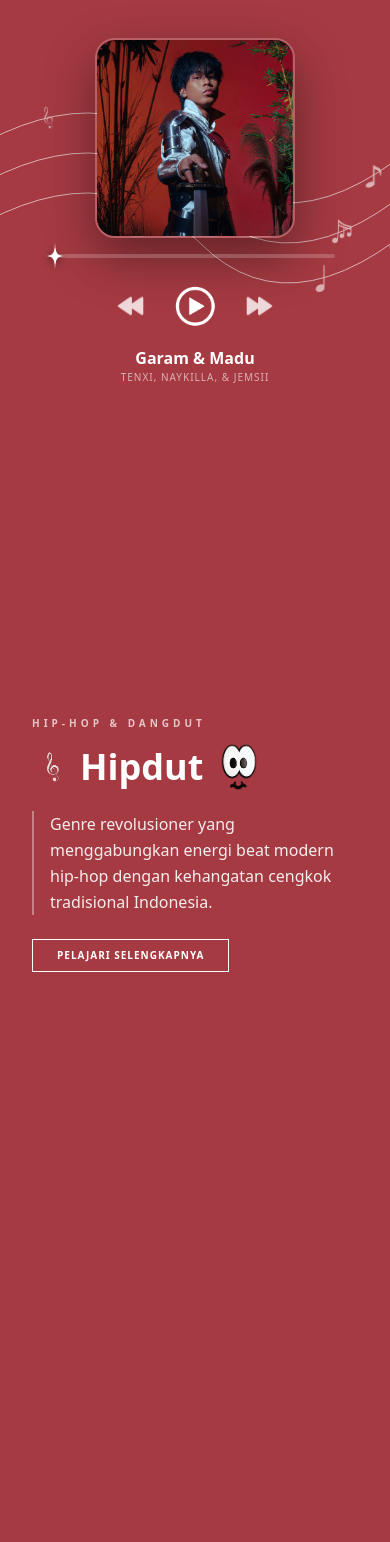
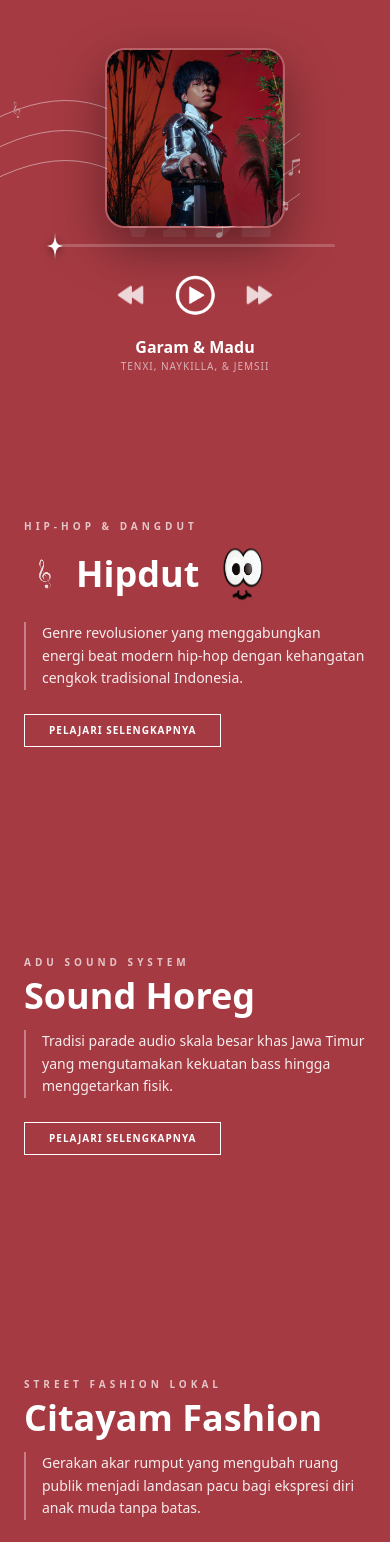
Before and after one commit to niookeyy/nio-melas, a React (Vite) app: page / in a window 390 px wide. Shown: the top 1542 px of the page. Built offline with nearby package versions, Linux system fonts and the light colour scheme.

Commit message:
update responsif

```diff
--- a/src/App.jsx
+++ b/src/App.jsx
@@ -881,16 +881,17 @@ const ContemporaryScroll = () => {
 
   return (
     <div ref={containerRef} className={`transition-colors duration-1000 ${contentData[currentSessionIndex].color} min-h-screen text-white font-sans`}>
-      <div className="flex flex-col md:flex-row relative w-full">
+      <div className="flex flex-col md:flex-row relative w-full items-start">
 
         {/* SISI KIRI: STICKY */}
-        {/* Perubahan: h-[50vh] di mobile untuk memberi ruang deskripsi di bawahnya */}
+        {/* Perbaikan Mobile: Tinggi dikurangi jadi 50vh agar desc kanan naik */}
         <div className="w-full md:w-1/2 h-[50vh] md:h-screen sticky top-0 flex flex-col items-center justify-center p-4 md:p-12 z-20 overflow-hidden select-none">
           <h1 ref={bgTextRef} className="absolute text-[18vw] font-black opacity-10 pointer-events-none uppercase select-none">
             {contentData[currentSessionIndex].bgText}
           </h1>
 
-          <svg width="400" height="300" viewBox="0 0 400 300" preserveAspectRatio="xMidYMid meet" style={{ position: 'absolute', left: 0, top: '15%', opacity: currentSessionIndex === 0 ? 0.6 : 0, transition: 'opacity 0.5s', pointerEvents: 'none' }}>
+          {/* Perbaikan Mobile: Ukuran SVG diperkecil via transform & width */}
+          <svg className="w-[300px] md:w-[400px] h-auto" viewBox="0 0 400 300" preserveAspectRatio="xMidYMid meet" style={{ position: 'absolute', left: 0, top: '15%', opacity: currentSessionIndex === 0 ? 0.6 : 0, transition: 'opacity 0.5s', pointerEvents: 'none' }}>
             <path id="path1" d="M -50 100 Q 100 0 200 100 T 450 50" fill="none" stroke="white" strokeWidth="1"/>
             <image href={nadaGImg} className="note-1" width="30" height="30" />
             <image href={nadaiimg} className="note-a" width="30" height="30" />
@@ -902,14 +903,14 @@ const ContemporaryScroll = () => {
             <image href={nadaitripleimg} className="note-c" width="30" height="30" />
           </svg>
 
-          {/* Perubahan: max-w-[200px] di mobile agar gambar tidak terlalu besar */}
-          <div ref={mainImageRef} className="relative z-10 w-full max-w-[200px] md:max-w-[420px] aspect-square rounded-[20px] md:rounded-[30px] overflow-hidden shadow-[0_20px_50px_rgba(0,0,0,0.4)] mb-4 md:mb-8 border-2 border-white/20">
+          {/* Perbaikan Mobile: Gambar Utama diperkecil (max-w-[180px]) */}
+          <div ref={mainImageRef} className="relative z-10 w-full max-w-[180px] md:max-w-[420px] aspect-square rounded-[20px] md:rounded-[30px] overflow-hidden shadow-[0_20px_50px_rgba(0,0,0,0.4)] mb-4 md:mb-8 border-2 border-white/20">
             <img src={contentData[currentSessionIndex].image} className="w-full h-full object-cover" alt="Visual" />
           </div>
 
           <div className={`w-full max-w-[280px] md:max-w-[420px] transition-all duration-500 z-10 ${contentData[currentSessionIndex].hasMusicPlayer ? 'opacity-100' : 'opacity-0 pointer-events-none'}`}>
-            {/* Perubahan: mb-6 di mobile agar lebih rapat */}
-            <div className="w-full h-[4px] bg-white/20 relative mb-6 md:mb-10 cursor-pointer rounded-full" onMouseDown={handleMouseDown}>
+            {/* Perbaikan Mobile: Jarak Progress bar dikurangi */}
+            <div className="w-full h-[3px] md:h-[4px] bg-white/20 relative mb-6 md:mb-10 cursor-pointer rounded-full" onMouseDown={handleMouseDown}>
               <div className="absolute left-0 top-0 h-full bg-white rounded-full" style={{ width: `${progress}%` }} />
               <img
                 src={bintangImg}
@@ -925,14 +926,14 @@ const ContemporaryScroll = () => {
               />
             </div>
 
-            {/* Perubahan: gap-6 di mobile */}
+            {/* Perbaikan Mobile: Icon Player diperkecil */}
             <div className="flex items-center justify-center gap-6 md:gap-8">
               <img src={forwardIcon} onClick={handlePrev} className="w-8 md:w-12 cursor-pointer rotate-180 opacity-80 hover:opacity-100" alt="Prev" />
               <img src={isPlaying ? pauseIcon : playIcon} onClick={togglePlay} className="w-12 md:w-20 cursor-pointer hover:scale-110" alt="Play" />
               <img src={forwardIcon} onClick={handleNext} className="w-8 md:w-12 cursor-pointer opacity-80 hover:opacity-100" alt="Next" />
             </div>
 
-            {/* Perubahan: mt-4 di mobile dan font size lebih kecil */}
+            {/* Perbaikan Mobile: Text lagu diperkecil sedikit */}
             <div className="text-center mt-4 md:mt-6 select-none">
               <p className="text-base md:text-xl font-bold truncate">{contentData[currentSessionIndex].playlist[currentTrackIndex]?.title || "No Track"}</p>
               <p className="text-[10px] md:text-sm opacity-60 uppercase tracking-widest">{contentData[currentSessionIndex].playlist[currentTrackIndex]?.artist || ""}</p>
@@ -943,23 +944,21 @@ const ContemporaryScroll = () => {
         {/* SISI KANAN: SCROLLABLE CONTENT */}
         <div className="w-full md:w-1/2 relative z-10">
           {contentData.map((item, index) => (
-            /* Perubahan: py-12 di mobile agar konten naik ke area pandang */
-            <section key={index} className="content-section min-h-screen flex flex-col justify-center px-8 md:px-20 py-12 md:py-24">
+            /* Perbaikan Mobile: Padding dikurangi agar teks deskripsi langsung terlihat */
+            <section key={index} className="content-section min-h-[50vh] md:min-h-screen flex flex-col justify-center px-6 md:px-20 py-12 md:py-24">
               <span className="uppercase tracking-[4px] text-[10px] md:text-xs font-bold mb-2 md:mb-4 opacity-70 block">{item.subtitle}</span>
-              {/* Perubahan: gap-2 di mobile agar judul & icon tidak makan tempat vertikal */}
-              <div className="flex flex-wrap items-center gap-2 md:gap-4 mb-4 md:mb-8">
+              <div className="flex flex-wrap items-center gap-3 md:gap-4 mb-4 md:mb-8">
                 {item.name === "Hipdut" && <img src={nadaGImg} className="h-10 md:h-16" alt="clef" />}
                 <h2 className="text-4xl md:text-[5.5rem] font-black leading-none">{item.name}</h2>
                 {item.name === "Hipdut" && (
-                  <div ref={eyeContainerRef} className="relative w-14 h-14 md:w-28 md:h-28">
+                  <div ref={eyeContainerRef} className="relative w-16 h-16 md:w-28 md:h-28">
                     <img src={mataBaseImg} className="absolute inset-0 z-10 w-full" />
                     <img ref={pupilRef} src={pupilImg} className="absolute w-[70%] top-[15%] left-[15%] z-20" />
                   </div>
                 )}
               </div>
-              {/* Perubahan: mb-6 di mobile dan text-base */}
-              <p className="text-base md:text-xl leading-relaxed max-w-xl opacity-90 mb-6 md:mb-10 border-l-2 border-white/40 pl-4 md:pl-6">{item.desc}</p>
-              <button className="w-fit px-6 md:px-8 py-2 md:py-3 border border-white font-bold text-[10px] md:text-sm hover:bg-white hover:text-black transition-all uppercase tracking-widest">Pelajari Selengkapnya</button>
+              <p className="text-sm md:text-xl leading-relaxed max-w-xl opacity-90 mb-6 md:mb-10 border-l-2 border-white/40 pl-4 md:pl-6">{item.desc}</p>
+              <button className="w-fit px-6 py-2 md:px-8 md:py-3 border border-white font-bold text-[10px] md:text-sm hover:bg-white hover:text-black transition-all uppercase tracking-widest">Pelajari Selengkapnya</button>
             </section>
           ))}
         </div>
```
